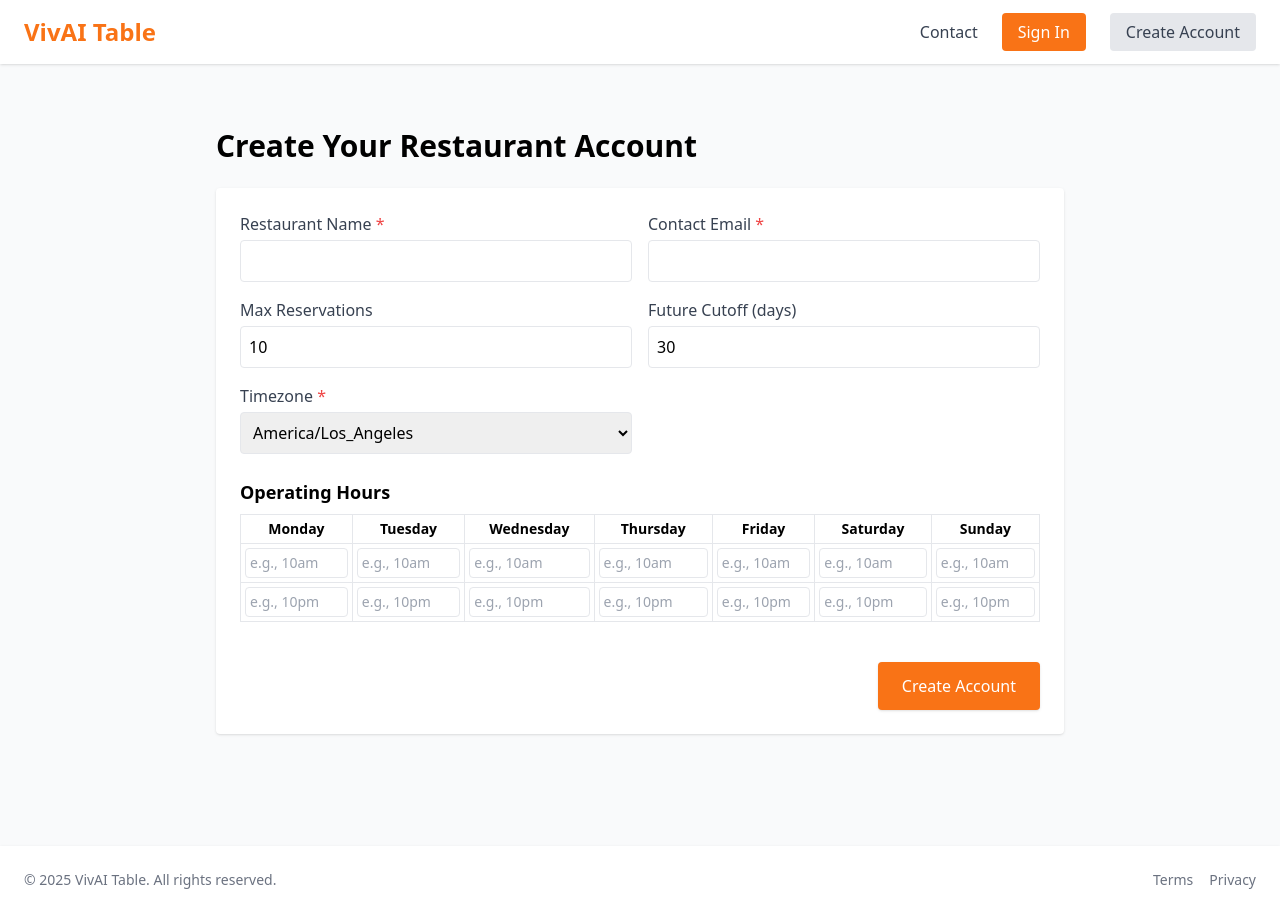
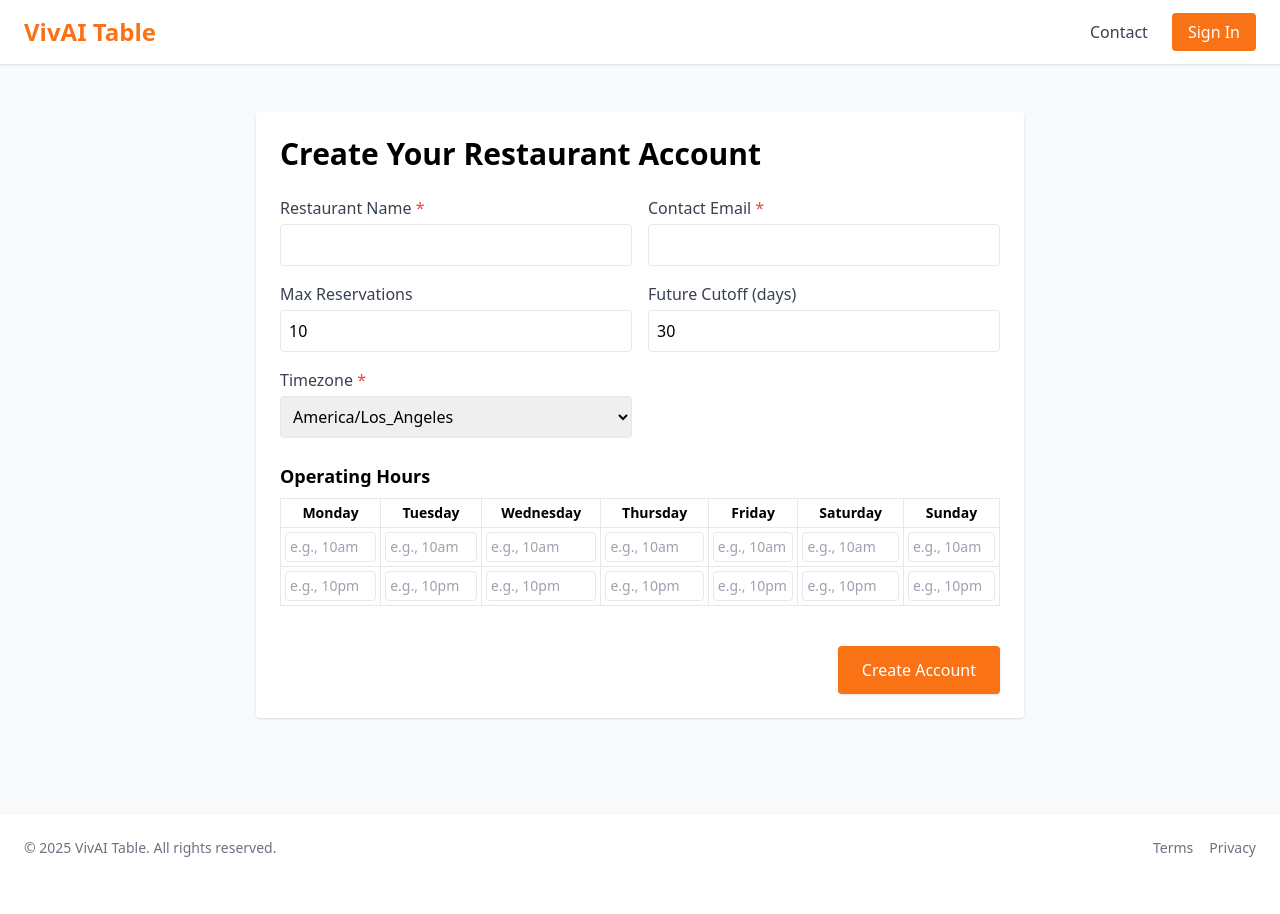
Before and after one commit to rodneyberubee/viv-frontend, a Next.js app: page /account in a window 1280 px wide. After the commit the page ends 882 px from the top, so only its background shows below. Built offline with nearby package versions, Linux system fonts and the light colour scheme.

Commit message:
Update account.tsx

```diff
--- a/pages/account.tsx
+++ b/pages/account.tsx
@@ -131,17 +131,14 @@ const AccountCreation = () => {
             <Link href="/login" className="bg-orange-500 text-white px-4 py-2 rounded hover:bg-orange-600">
               Sign In
             </Link>
-            <Link href="/account" className="bg-gray-200 text-gray-700 px-4 py-2 rounded hover:bg-gray-300">
-              Create Account
-            </Link>
           </nav>
         </div>
       </header>
 
-      <main className="flex-1 max-w-4xl mx-auto px-6 py-16">
-        <h2 className="text-3xl font-bold mb-6">Create Your Restaurant Account</h2>
+      <main className="flex-1 px-4 py-12 flex justify-center items-start">
+        <section className="bg-white rounded shadow p-6 space-y-6 w-full max-w-3xl">
+          <h2 className="text-3xl font-bold mb-4">Create Your Restaurant Account</h2>
 
-        <section className="bg-white rounded shadow p-6 space-y-6">
           <div className="grid grid-cols-1 lg:grid-cols-2 gap-4">
             <div>
               <label className="block text-gray-700 font-medium mb-1">
```
